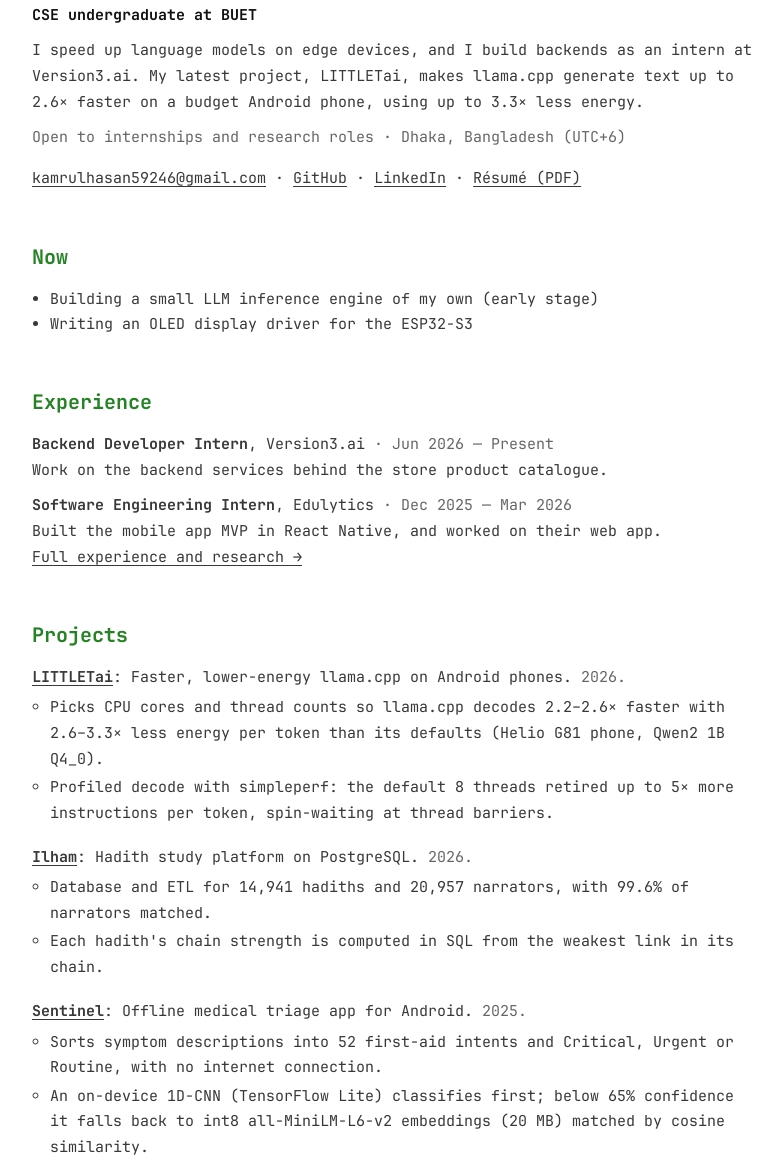
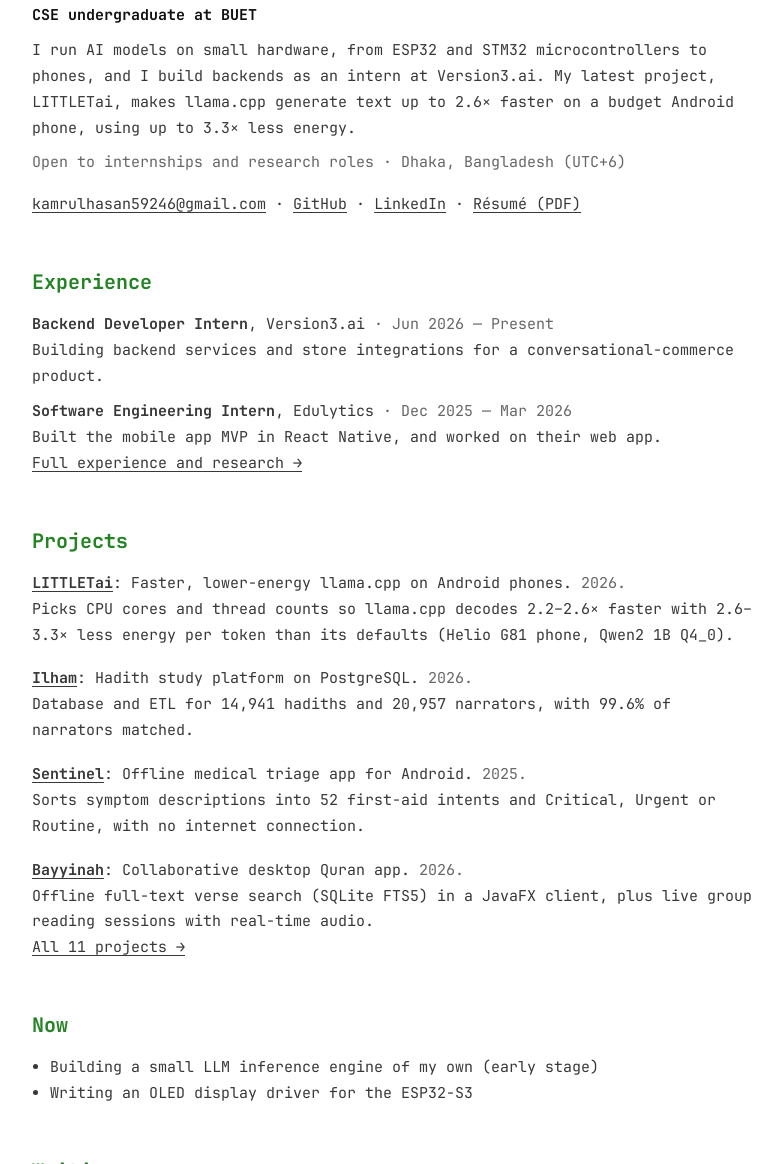
Before and after one commit to Kamrulhasan12345/kamrulhasan12345.github.io, an Astro site: page / in a window 1280 px wide. Shown: the part 156-1320 px from the top of the page, without its empty margins (248-1030 px from the left). Built offline with nearby package versions, Linux system fonts and the light colour scheme; Astro itself is replaced by a stand-in of ours.

Commit message:
Lead with microcontroller AI work; summary-only projects and Now below them on the homepage

```diff
--- a/src/data/resume.ts
+++ b/src/data/resume.ts
@@ -14,7 +14,7 @@ export const profile = {
 	orcid: "https://orcid.org/0009-0005-3843-6832",
 	availability: "Open to internships and research roles",
 	timezone: "UTC+6",
-	intro: "I speed up language models on edge devices, and I build backends as an intern at Version3.ai.",
+	intro: "I run AI models on small hardware, from ESP32 and STM32 microcontrollers to phones, and I build backends as an intern at Version3.ai.",
 	proof: "My latest project, LITTLETai, makes llama.cpp generate text up to 2.6× faster on a budget Android phone, using up to 3.3× less energy.",
 };
 
@@ -34,7 +34,7 @@ export const about = {
 		},
 		{
 			title: "Low-level",
-			text: "Reverse engineering (see the crackme write-ups) and CPU profiling with simpleperf and Perfetto. Learning embedded on the ESP32-S3.",
+			text: "Reverse engineering (see the crackme write-ups) and CPU profiling with simpleperf and Perfetto. Embedded work on ESP32 and STM32, including running AI models on them.",
 		},
 	],
 	now: ["Building a small LLM inference engine of my own (early stage)", "Writing an OLED display driver for the ESP32-S3"],
@@ -48,7 +48,7 @@ export const experience = [
 		when: "Jun 2026 — Present",
 		// site version stays general; the detailed bullets go only in résumés sent directly
 		points: [
-			"Work on the backend services behind the store product catalogue.",
+			"Building backend services and store integrations for a conversational-commerce product.",
 			"Built the WooCommerce and Shopify store integrations.",
 			"Benchmarked image models and vector-search settings for visual product search.",
 		],
@@ -295,5 +295,5 @@ export const skills = [
 	{ group: "Languages", items: ["C", "C++", "Python", "TypeScript", "JavaScript", "Java", "SQL", "POSIX shell"] },
 	{ group: "ML & inference", items: ["llama.cpp", "PyTorch", "TensorFlow Lite", "Keras", "Hugging Face Transformers", "sentence-transformers", "FAISS", "Qdrant", "LightGBM", "Ultralytics YOLO", "OpenCV"] },
 	{ group: "Backend & data", items: ["NestJS", "FastAPI", "Spring Boot", "Express", "ElysiaJS", "WebSockets", "WebRTC", "OAuth 2.0", "PostgreSQL", "MongoDB", "RabbitMQ", "SQLite", "Supabase"] },
-	{ group: "Tools", items: ["Linux", "Git", "GitHub Actions", "simpleperf", "Perfetto", "adb", "IDA", "Ghidra"] },
+	{ group: "Tools", items: ["Linux", "Git", "GitHub Actions", "simpleperf", "Perfetto", "adb", "ESP32", "STM32", "IDA", "Ghidra"] },
 ];
--- a/src/pages/index.astro
+++ b/src/pages/index.astro
@@ -38,11 +38,6 @@ const person = {
 			</p>
 		</section>
 
-		<h2>Now</h2>
-		<ul>
-			{about.now.map((n) => <li>{n}</li>)}
-		</ul>
-
 		<h2>Experience</h2>
 		<ul class="entries">
 			{
@@ -63,17 +58,18 @@ const person = {
 				featured.map((p) => (
 					<li>
 						<strong>{p.link ? <a href={p.link}>{p.name}</a> : p.name}</strong>: {p.title}. <span class="muted">{p.year}.</span>
-						<ul>
-							<li>{p.summary}</li>
-							{p.points.slice(0, 1).map((pt) => (
-								<li>{pt}</li>
-							))}
-						</ul>
+						<br />
+						{p.summary}
 					</li>
 				))
 			}
 		</ul>
 		<p><a href="/projects/">All {projects.length} projects →</a></p>
+
+		<h2>Now</h2>
+		<ul>
+			{about.now.map((n) => <li>{n}</li>)}
+		</ul>
 
 		{
 			posts.length > 0 && (
@@ -114,9 +110,6 @@ const person = {
 	.projects > li + li {
 		margin-top: 1.2em;
 	}
-	.projects ul {
-		margin-top: 0.3em;
-	}
 	.post {
 		display: grid;
 		grid-template-columns: 8.5rem 1fr;
```
